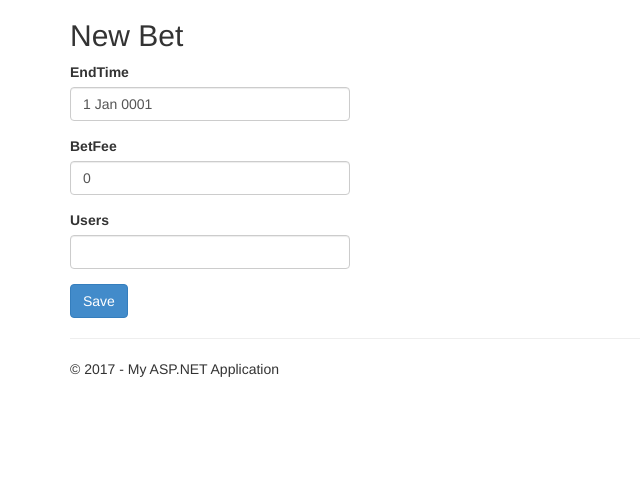
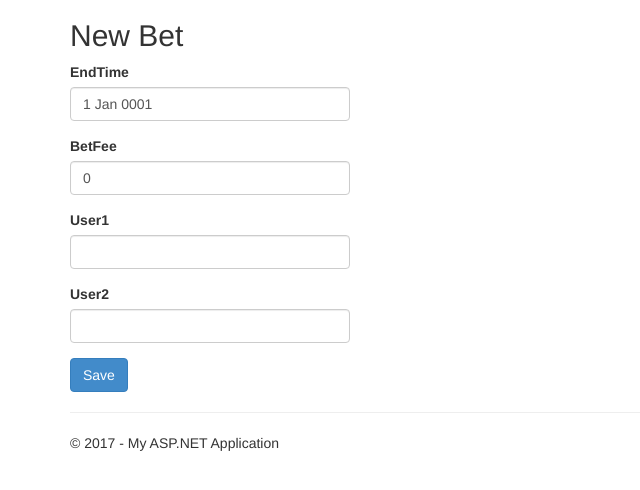
Before and after one commit to Baotluong/ShipIt, an ASP.NET MVC app: template ShipIt/Views/Bets/BetForm.cshtml in a window 1280 px wide. Shown: the part 51-541 px from the top of the page, without its empty margins (0-640 px from the left). Run offline with ASP.NET Core 8 and stand-ins for ASP.NET MVC 5, Linux system fonts and the light colour scheme; the template is opened without the code that fills it, so the values that code supplies are empty; the project's own start-up code is not run, and a stand-in starts its controllers and pages; some libraries are stand-ins or nearby versions.

Commit message:
Changed form to accept 2 fields instead of one field

```diff
--- a/ShipIt/Controllers/BetsController.cs
+++ b/ShipIt/Controllers/BetsController.cs
@@ -44,7 +44,10 @@ namespace ShipIt.Controllers
         {
             var NewBet = new Bet();
 
-            List<string> NewBetUsers = new List<string>(bet.Users.ToString().Split(',').ToList<string>());
+            List<string> NewBetUsers = new List<string>();
+            NewBetUsers.Add(bet.User1);
+            NewBetUsers.Add(bet.User2);
+
             List<ApplicationUser> UsersInDb = new List<ApplicationUser>();
             foreach (string user in NewBetUsers)
             {
--- a/ShipIt/ViewModels/NewBetViewModel.cs
+++ b/ShipIt/ViewModels/NewBetViewModel.cs
@@ -11,6 +11,8 @@ namespace ShipIt.ViewModels
 
         public float BetFee { get; set; }
 
-        public string Users { get; set; }
+        public string User1 { get; set; }
+
+        public string User2 { get; set; }
     }
 }
--- a/ShipIt/Views/Bets/BetForm.cshtml
+++ b/ShipIt/Views/Bets/BetForm.cshtml
@@ -17,8 +17,12 @@
         @Html.TextBoxFor(m => m.Bet.BetFee, new { @class = "form-control" })
     </div>
     <div class="form-group">
-        @Html.LabelFor(m => m.Bet.Users)
-        @Html.TextBoxFor(m => m.Bet.Users, new { @class = "form-control" })
+        @Html.LabelFor(m => m.Bet.User1)
+        @Html.TextBoxFor(m => m.Bet.User1, new { @class = "form-control" })
+    </div>
+    <div class="form-group">
+        @Html.LabelFor(m => m.Bet.User2)
+        @Html.TextBoxFor(m => m.Bet.User2, new { @class = "form-control" })
     </div>
     <button type="submit" class="btn btn-primary">Save</button>
 }
```
